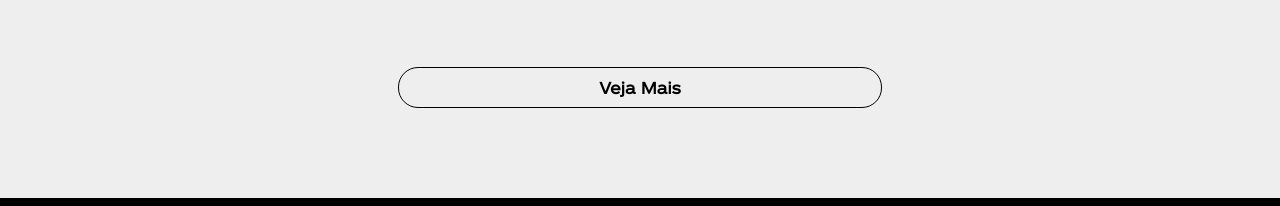
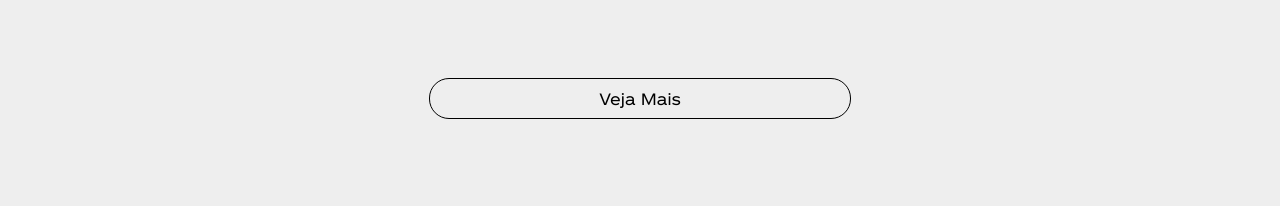
Before and after one commit to Eduastras/coca-cola, a plain HTML site: page index.html in a window 1280 px wide. Shown: the part 3125-3331 px from the top of the page. Drawn offline with Linux system fonts and the light colour scheme.

Commit message:
bugfix coca-cola

```diff
--- a/estilo/style.css
+++ b/estilo/style.css
@@ -221,14 +221,6 @@ button > strong > a:hover{
     transition: 1s;
 }
 
-.botoes{
-    font-family: var(---fonte-padrao);
-    padding: 10px 200px;
-    border-radius: 20px;
-    border: 1px solid black;
-    text-decoration: none;
-    color: black;
-}
 
 .botoes:hover{
     background-color: rgba(128, 128, 128, 0.432);
@@ -239,11 +231,23 @@ button > strong > a:hover{
 }
 
 div#botaodebaixo{
-    max-width: 500px;
+    display: flex;
+    flex-flow: row nowrap;
+    justify-content: center;
     margin: auto;
     margin-top: 80px;
 }
 
+.botoes{
+    font-family: var(---fonte-padrao);
+    border-radius: 20px;
+    border: 1px solid black;
+    text-decoration: none;
+    color: black;
+    padding: 10px;
+
+    flex: 0 1 400px;
+}
 
 footer{
     text-align: center;
--- a/index.html
+++ b/index.html
@@ -68,12 +68,10 @@
 
                 <a href="https://www.coca-cola.com/us/en/brands/fanta?redirect=true" target="_blank" rel="external link"><img src="imgs/terceiro (3).jpg" alt="logo-fanta"></a>
 
-            <div id="botaodebaixo">
-                <strong>
+                <div id="botaodebaixo">
                     <a class="botoes"href="#">Veja Mais</a>
-                </strong>
-            </div>
-        </aside>
+                </div>
+            </aside>
     </main>
 
         <footer>
```
